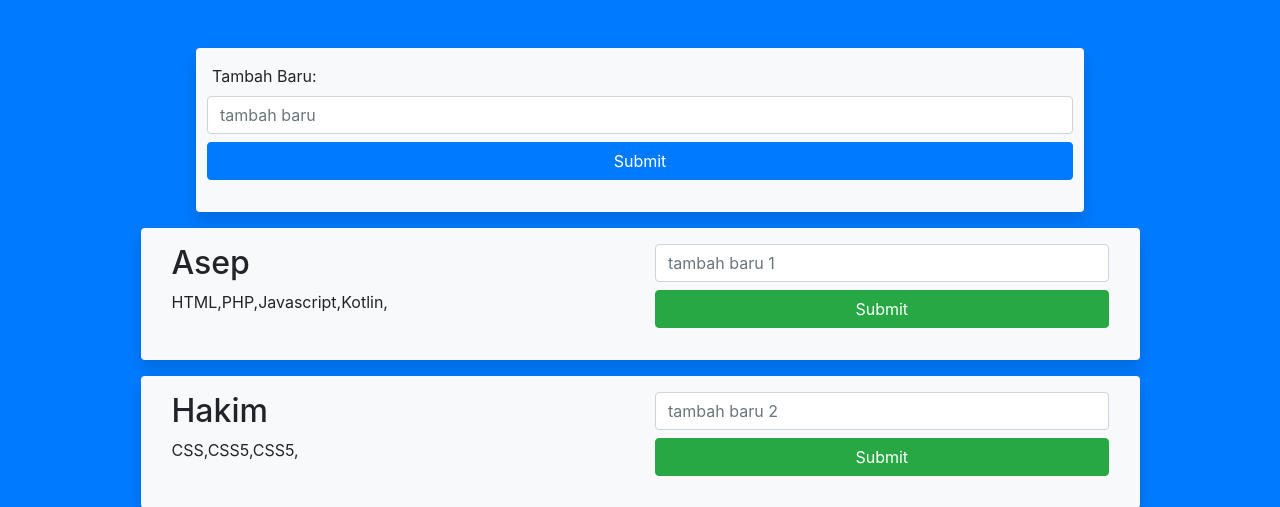
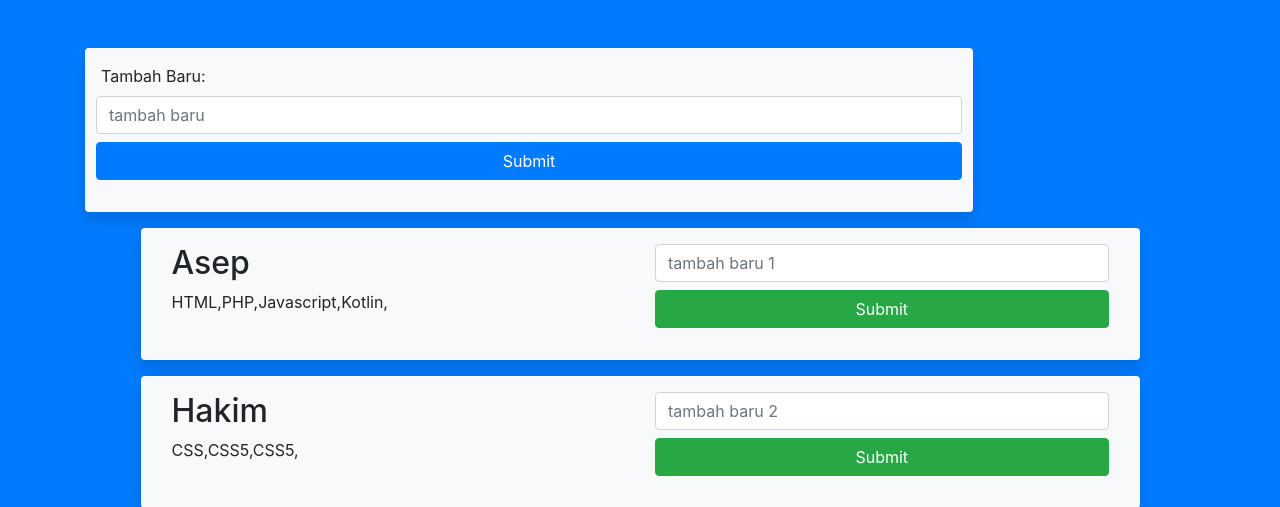
Before and after one commit to Lukm4nZ3r0/test-arkademy, a PHP site: page / in a window 1280 px wide. Shown: the top 507 px of the page. Run offline with PHP 8.4, Linux system fonts and the light colour scheme; data comes from the database, SQL or seed files in the repository.

Commit message:
Update index.php

```diff
--- a/Arkademy/index.php
+++ b/Arkademy/index.php
@@ -17,7 +17,7 @@ if(isset($_POST['tambah_programmer'])){
     <link rel="stylesheet" href="https://stackpath.bootstrapcdn.com/bootstrap/4.3.1/css/bootstrap.min.css" integrity="sha384-ggOyR0iXCbMQv3Xipma34MD+dH/1fQ784/j6cY/iJTQUOhcWr7x9JvoRxT2MZw1T" crossorigin="anonymous">
 </head>
 <body class="container bg-primary mt-5">
-    <form action="" method="post" class="p-3 bg-light shadow rounded" style="width:80%; margin-left: auto; margin-right: auto;">
+    <form action="" method="post" class="p-3 bg-light shadow rounded" style="width:80%;">
         <div class="form-group">
         <label for="nama">Tambah Baru:</label>
         <div class="form-row">
```
